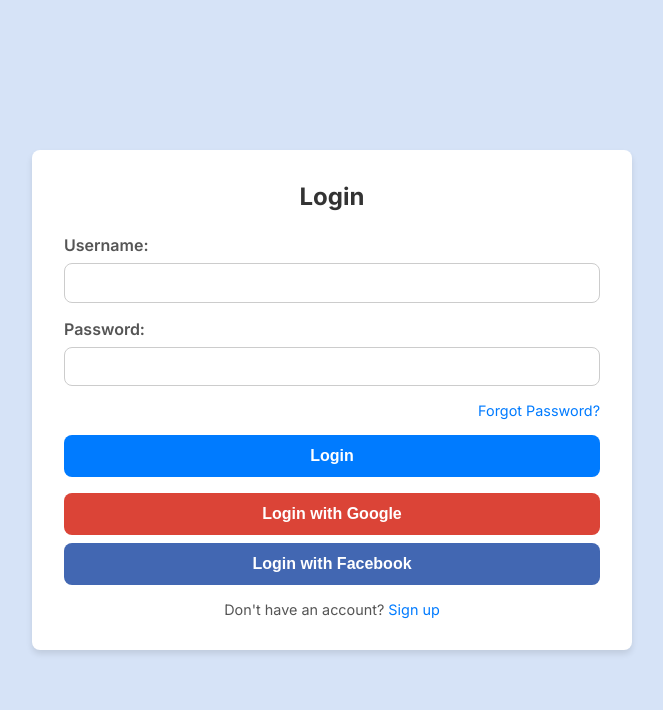
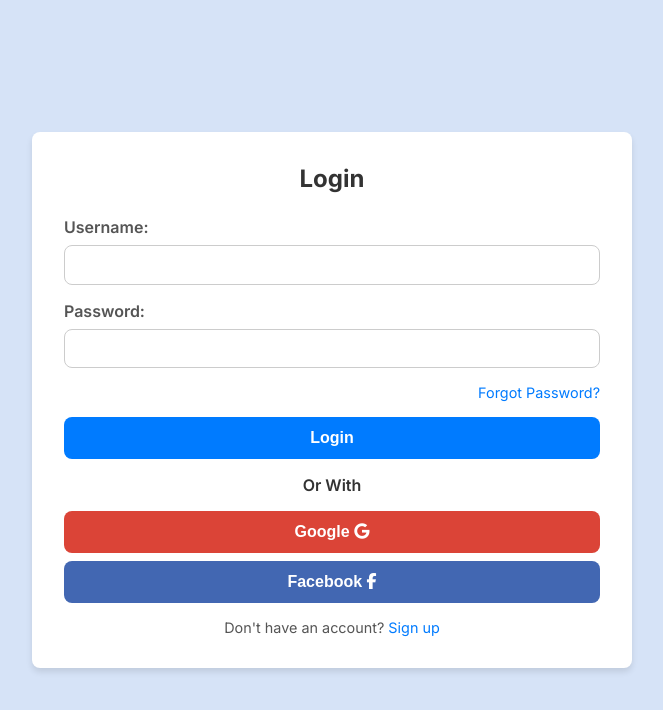
Before and after one commit to mamun-al-hasan/Beginning-Projects---HTTML--CSS--JS, a plain HTML site: page login/index.html in a window 1280 px wide. Shown: the whole page, without its empty margins (308-971 px from the left). Drawn offline with Linux system fonts and the light colour scheme.

Commit message:
Added icons to login.

```diff
--- a/login/index.html
+++ b/login/index.html
@@ -10,6 +10,10 @@
       href="https://fonts.googleapis.com/css2?family=Inter:ital,opsz,wght@0,14..32,100..900;1,14..32,100..900&display=swap"
       rel="stylesheet"
     />
+    <script
+      src="https://kit.fontawesome.com/366bb0a240.js"
+      crossorigin="anonymous"
+    ></script>
     <link rel="stylesheet" href="styles.css" />
   </head>
   <body>
@@ -27,10 +31,16 @@
         <a class="forgot-password-link" href="#">Forgot Password?</a>
         <button class="btn" type="submit">Login</button>
       </form>
+
+      <p class="social-login-title">Or With</p>
       <!-- For google and Facebook login -->
       <div class="social-login">
-        <button class="btn google">Login with Google</button>
-        <button class="btn facebook">Login with Facebook</button>
+        <button class="btn google">
+          Google <i class="fa-brands fa-google"></i>
+        </button>
+        <button class="btn facebook">
+          Facebook <i class="fa-brands fa-facebook-f"></i>
+        </button>
       </div>
       <p class="signup-link">Don't have an account? <a href="#">Sign up</a></p>
     </div>
--- a/login/styles.css
+++ b/login/styles.css
@@ -121,6 +121,13 @@
   opacity: 0.9;
 }
 
+.social-login-title {
+  text-align: center;
+  margin: 1rem 0;
+  color: #333333;
+  font-weight: 600;
+}
+
 /* Responsive Design */
 @media screen and (min-width: 600px) {
   .login-container {
```
